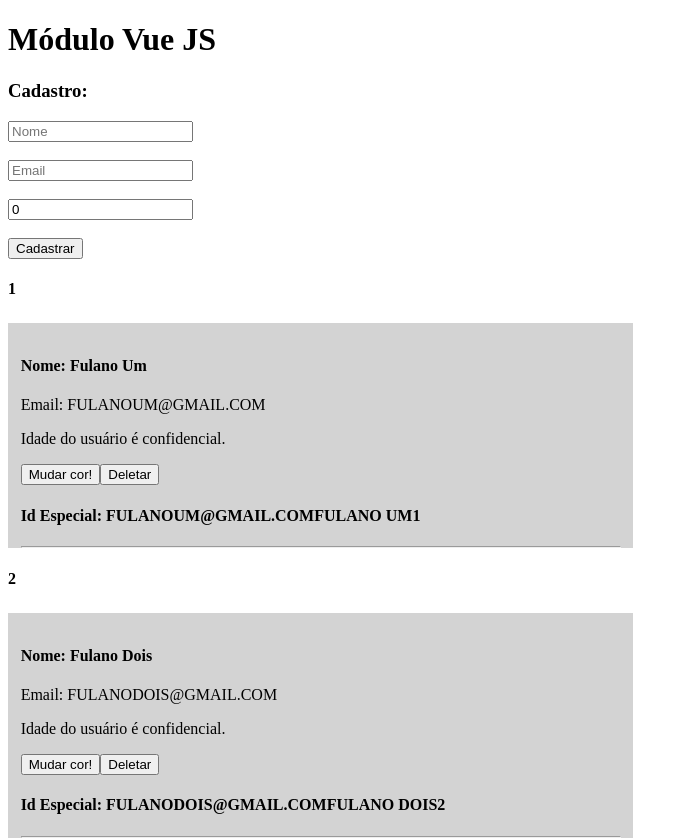
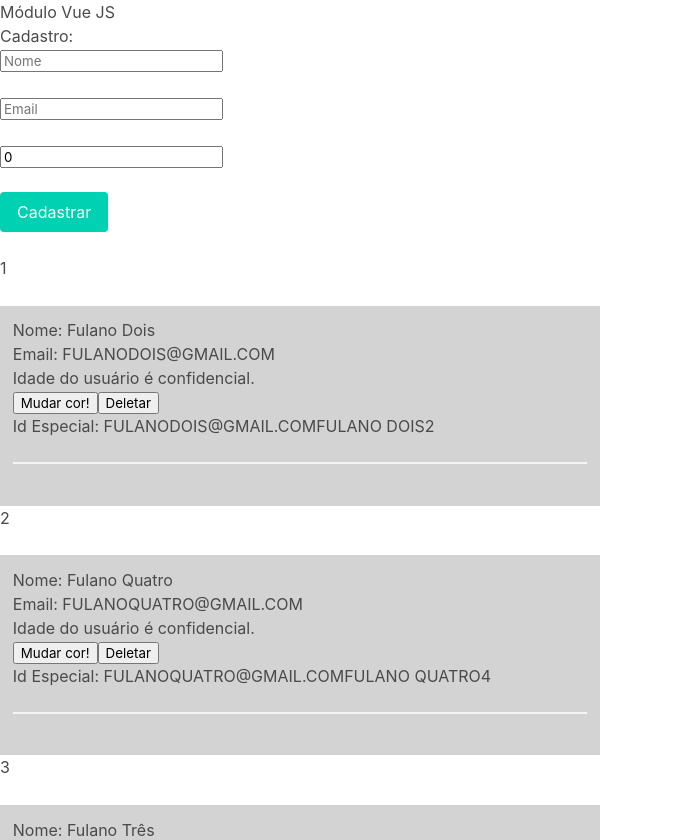
Before and after one commit to inessouza/node, a Vue app in the folder cursos/formacao-node/modulo19/guiaclientes/: page / in a window 1280 px wide. Shown: the top 840 px of the page, without its empty margins (0-696 px from the left). Built offline with nearby package versions, Linux system fonts and the light colour scheme.

Commit message:
computed properties + framework css bulma]

```diff
--- a/cursos/formacao-node/modulo19/guiaclientes/package.json
+++ b/cursos/formacao-node/modulo19/guiaclientes/package.json
@@ -8,18 +8,20 @@
     "lint": "vue-cli-service lint"
   },
   "dependencies": {
+    "bulma": "^0.9.4",
     "core-js": "^3.8.3",
+    "lodash": "^4.17.21",
     "vue": "^3.2.13"
   },
   "devDependencies": {
     "@babel/core": "^7.12.16",
     "@babel/eslint-parser": "^7.12.16",
+    "@volar-plugins/vetur": "latest",
     "@vue/cli-plugin-babel": "~5.0.0",
     "@vue/cli-plugin-eslint": "~5.0.0",
     "@vue/cli-service": "~5.0.0",
     "eslint": "^7.32.0",
-    "eslint-plugin-vue": "^8.0.3",
-    "@volar-plugins/vetur": "latest"
+    "eslint-plugin-vue": "^8.0.3"
   },
   "eslintConfig": {
     "root": true,
--- a/cursos/formacao-node/modulo19/guiaclientes/src/App.vue
+++ b/cursos/formacao-node/modulo19/guiaclientes/src/App.vue
@@ -6,8 +6,12 @@
     <small id="error" v-if="valid">Nome Inválido, tente novamente!</small><br>
     <input type="email" placeholder="Email" v-model="emailField"><br><br>
     <input type="number" placeholder="Idade" v-model="ageField"><br><br>
-    <button @click="registerUser">Cadastrar</button>
-    <div v-for="(cliente, index) in clientes" :key="cliente.id">
+    <div class="buttons">
+      <button class="button is-primary" @click="registerUser">
+        Cadastrar
+      </button>
+    </div>
+    <div v-for="(cliente, index) in orderClients" :key="cliente.id">
       <h4>{{ index + 1 }}</h4>
       <ClienteVue :cliente="cliente" @meDelete="deleteUser($event)"/>
     </div>
@@ -15,7 +19,9 @@
 </template>
 
 <script>
+import _ from 'lodash'
 import ClienteVue from './components/ClienteVue'
+
 export default {
   name: 'App',
   data() {
@@ -77,7 +83,13 @@ export default {
       var newArray = this.clientes.filter(cliente => cliente.id != id)
       this.clientes = newArray
     }
+  },
+  computed: {
+    orderClients: function() {
+      return _.orderBy(this.clientes, ['name'], ['asc'])
+    }
   }
+
 }
 </script>
 
--- a/cursos/formacao-node/modulo19/guiaclientes/src/main.js
+++ b/cursos/formacao-node/modulo19/guiaclientes/src/main.js
@@ -1,4 +1,5 @@
 import { createApp } from 'vue'
 import App from './App.vue'
+import '../node_modules/bulma/css/bulma.css'
 
 createApp(App).mount('#app')
```
